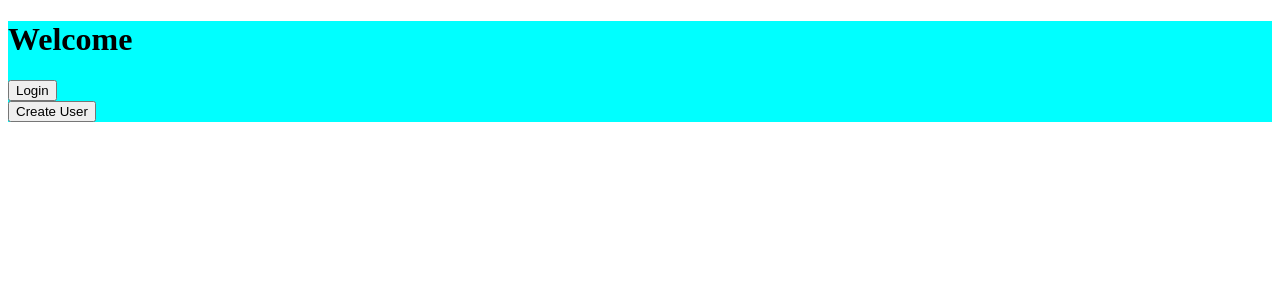
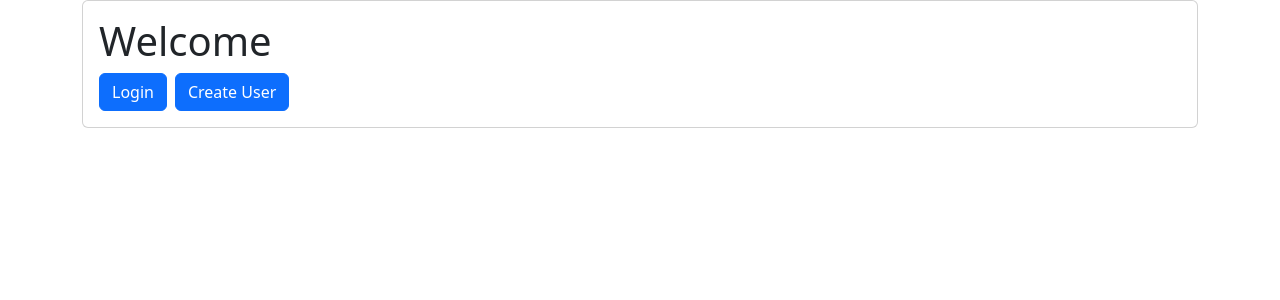
Before and after one commit to jjgarc26/sporting_app, a React (Create React App) app in the folder sporting-app-client/: page / in a window 1280 px wide. Shown: the top 300 px of the page. Built offline with nearby package versions, Linux system fonts and the light colour scheme.

Commit message:
add bootstrap

```diff
--- a/sporting-app-client/package.json
+++ b/sporting-app-client/package.json
@@ -9,8 +9,10 @@
     "@types/jest": "^29.4.0",
     "@types/react": "^18.0.27",
     "@types/react-dom": "^18.0.10",
+    "bootstrap": "^5.2.3",
     "dotenv": "^16.0.3",
     "react": "^18.2.0",
+    "react-bootstrap": "^2.7.2",
     "react-dom": "^18.2.0",
     "react-scripts": "5.0.1",
     "typescript": "^4.9.5",
--- a/sporting-app-client/src/App.tsx
+++ b/sporting-app-client/src/App.tsx
@@ -2,36 +2,46 @@ import { useState } from "react";
 
 import LoginPage from "./Components/Login/LoginPage";
 import CreateUser from "./Components/CreateUser/CreateUser";
-import Card from "./UI/Card";
+//import Card from "./UI/Card";
+import { Card } from "react-bootstrap";
+import Container from "react-bootstrap/esm/Container";
+import Button from "react-bootstrap/esm/Button";
+import ButtonGroup from "react-bootstrap/esm/ButtonGroup";
 
 function App() {
   const [screen, setScreen] = useState("welcome");
 
   const WelcomePage = () => {
     return (
+      <Container>
         <Card>
-        <div>
+          <Card.Body>
+            <Card.Title>
               <h1>Welcome</h1>
-        </div>
-        <div>
-          <button
+            </Card.Title>
+            <ButtonGroup className="me-2">
+              <Button
                 onClick={() => {
                   setScreen("login");
                 }}
+                variant="primary"
               >
                 Login
-          </button>
-        </div>
-        <div>
-          <button
+              </Button>
+            </ButtonGroup>
+            <ButtonGroup>
+              <Button
                 onClick={() => {
                   setScreen("createUser");
                 }}
+                variant="primary"
               >
                 Create User
-          </button>
-        </div>
+              </Button>
+            </ButtonGroup>
+          </Card.Body>
         </Card>
+      </Container>
     );
   };
 
--- a/sporting-app-client/src/Components/CreateUser/CreateUser.tsx
+++ b/sporting-app-client/src/Components/CreateUser/CreateUser.tsx
@@ -1,9 +1,11 @@
-import Card from "../../UI/Card";
+//import Card from "../../UI/Card";
+import { Card } from "react-bootstrap";
 import CreateUserForm from "./CreateUserForm";
 import newUser from "../../apis/newUserApi";
 import { UserData } from "../../utils/types";
 import { useState } from "react";
 import UserCreatedPage from "./UserCreatedPage";
+import Container from "react-bootstrap/esm/Container";
 
 const CreateUser = () => {
   const [userWasCreated, setUserWasCreated] = useState(false);
@@ -24,7 +26,15 @@ const CreateUser = () => {
     );
   }
 
-  return <Card>{!userWasCreated ? formPage() : <UserCreatedPage />}</Card>;
+  return (
+    <Container>
+      <Card>
+        <Card.Body>
+          {!userWasCreated ? formPage() : <UserCreatedPage />}
+        </Card.Body>
+      </Card>
+    </Container>
+  );
 };
 
 export default CreateUser;
--- a/sporting-app-client/src/Components/CreateUser/CreateUserForm.tsx
+++ b/sporting-app-client/src/Components/CreateUser/CreateUserForm.tsx
@@ -1,6 +1,8 @@
 import { useEffect } from "react";
 import { useState } from "react";
 import { elementData, ReactChangeEventType } from "../../utils/types";
+import Form from "react-bootstrap/Form";
+import Button from "react-bootstrap/Button";
 import InputComponent from "../Shared/InputComponent";
 
 let defaultValue: elementData = {
@@ -71,7 +73,8 @@ const CreateUserForm = (props: any) => {
 
   function userInformationForm() {
     return (
-      <form>
+      <Form>
+        <Form.Group className="mb-3" controlId="formBasicEmail">
           <InputComponent
             inputInfo={{
               label: "First Name",
@@ -122,14 +125,16 @@ const CreateUserForm = (props: any) => {
             onChange={userInfoHandler}
           />
           <br />
-        <button onClick={verifyUserInfoHandler}>Next</button>
-      </form>
+          <Button onClick={verifyUserInfoHandler}>Next</Button>
+        </Form.Group>
+      </Form>
     );
   }
 
   function userLogginInformationForm() {
     return (
-      <form>
+      <Form>
+        <Form.Group className="mb-3" controlId="formBasicEmail">
           <InputComponent
             inputInfo={{
               label: "UserName",
@@ -159,21 +164,22 @@ const CreateUserForm = (props: any) => {
             onChange={userInfoHandler}
           />
           <br />
-        <button
+          <Button
             onClick={() => {
               props.postRequest(userInfo);
             }}
           >
             Submit
-        </button>
-        <button
+          </Button>
+          <Button
             onClick={() => {
               setLogginForm("bass");
             }}
           >
             Back
-        </button>
-      </form>
+          </Button>
+        </Form.Group>
+      </Form>
     );
   }
 
--- a/sporting-app-client/src/Components/CreateUser/UserCreatedPage.tsx
+++ b/sporting-app-client/src/Components/CreateUser/UserCreatedPage.tsx
@@ -1,8 +1,9 @@
-import Card from "../../UI/Card";
+// import Card from "../../UI/Card";
+import Card from "react-bootstrap/Card";
 
 const UserCreatedPage = () => {
   return (
-    <Card>
+    <Card style={{ width: "18rem" }}>
       <h1> User has been created!!!</h1>
       <div>
         <label> Return to login page </label>
--- a/sporting-app-client/src/Components/Shared/InputComponent.tsx
+++ b/sporting-app-client/src/Components/Shared/InputComponent.tsx
@@ -1,8 +1,10 @@
+import Form from "react-bootstrap/Form";
+
 const InputComponent = (props: any) => {
   return (
     <div>
-      <label>{props.inputInfo["label"]}</label>
-      <input
+      <Form.Label>{props.inputInfo["label"]}</Form.Label>
+      <Form.Control
         type={props.inputInfo["type"]}
         id={props.inputInfo["id"]}
         placeholder={props.inputInfo["placeholder"]}
```
Also changed, not shown: sporting-app-client/src/index.tsx (+8 -4 lines). Lines whose indentation alone changed are shown as unchanged.
